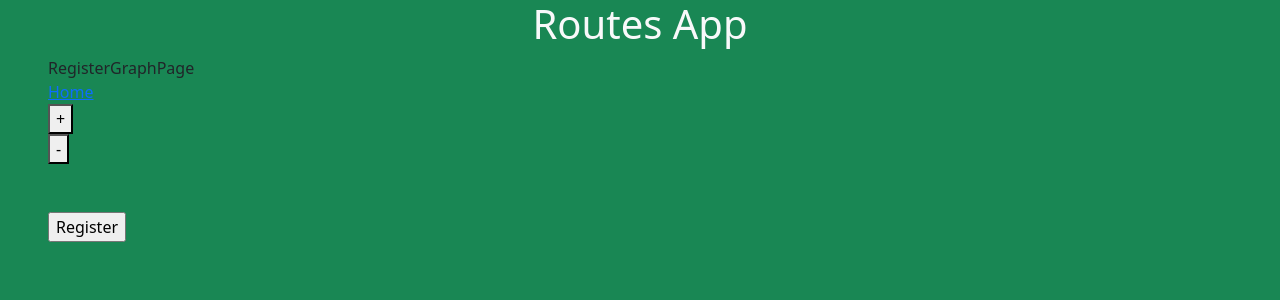
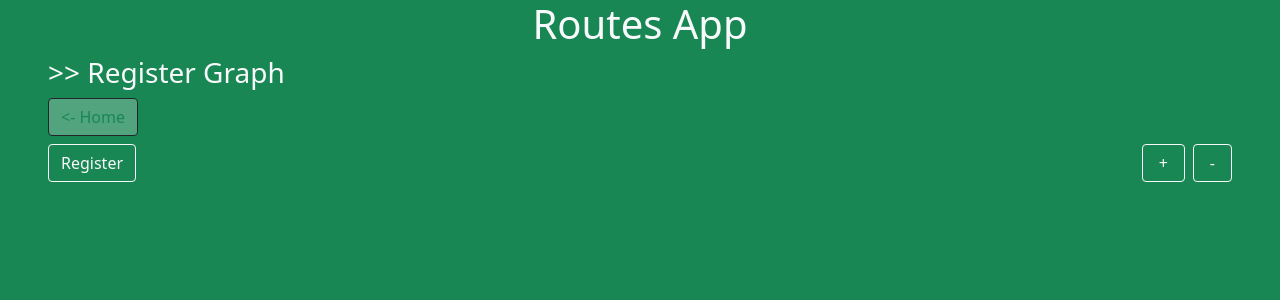
Before and after one commit to vitor-msp/routes-app, a React (Create React App) app: page /register-graph in a window 1280 px wide. Shown: the top 300 px of the page. Built offline with nearby package versions, Linux system fonts and the light colour scheme.

Commit message:
design register graph page

```diff
--- a/src/components/BtnsGraphOpts.tsx
+++ b/src/components/BtnsGraphOpts.tsx
@@ -17,9 +17,9 @@ export const BtnsGraphOpts = () => {
   };
 
   return (
-    <div>
-      <button onClick={getRoutes}>get routes</button>
-      <button onClick={getMinRoute}>get min route</button>
+    <div className="mx-3">
+      <button onClick={getRoutes} className="btn btn-outline-light mx-1">get routes</button>
+      <button onClick={getMinRoute} className="btn btn-outline-light mx-1">get min route</button>
     </div>
   );
 };
--- a/src/components/Edge.tsx
+++ b/src/components/Edge.tsx
@@ -30,9 +30,9 @@ export const Edge: React.FC<EdgeProps> = (props) => {
   }, [source, target, distance]);
 
   return (
-    <div style={{ border: "1px solid red" }}>
-      <div>
-        <label>Source:</label>
+    <div className="my-3 border rounded">
+      <div className="form-group row my-1">
+        <label className="col-1 text-end">Source:</label>
         <input
           type={"text"}
           size={1}
@@ -43,11 +43,12 @@ export const Edge: React.FC<EdgeProps> = (props) => {
           onChange={(event) => {
             setEdgeValues({ ...edgeValues, source: event.target.value });
           }}
+          className="form-control w-auto col-11"
         />
       </div>
 
-      <div>
-        <label>Target:</label>
+      <div className="form-group row my-1">
+        <label className="col-1 text-end">Target:</label>
         <input
           type={"text"}
           size={1}
@@ -58,11 +59,12 @@ export const Edge: React.FC<EdgeProps> = (props) => {
           onChange={(event) => {
             setEdgeValues({ ...edgeValues, target: event.target.value });
           }}
+          className="form-control w-auto col-11"
         />
       </div>
 
-      <div>
-        <label>Distance:</label>
+      <div className="form-group row my-1">
+        <label className="col-1 text-end">Distance:</label>
         <input
           type={"number"}
           min={1}
@@ -73,6 +75,7 @@ export const Edge: React.FC<EdgeProps> = (props) => {
           onChange={(event) => {
             setEdgeValues({ ...edgeValues, distance: +event.target.value });
           }}
+          className="form-control w-auto col-11"
         />
       </div>
     </div>
--- a/src/components/pages/RegisterGraphPage.tsx
+++ b/src/components/pages/RegisterGraphPage.tsx
@@ -43,20 +43,19 @@ export const RegisterGraphPage = () => {
 
   return (
     <div>
-      RegisterGraphPage
-      <br />
-      <NavLink to={"/"}>Home</NavLink>
-      <br />
-      <button onClick={createNewEdge}>+</button>
-      <br />
-      <button onClick={removeLastEdge}>-</button>
-      <br />
+      <h3 className="text-light">{">> Register Graph"}</h3>
+      <NavLink
+        to={"/"}
+        className="btn btn-outline-success text-center border border-dark rounded bg-light bg-opacity-25"
+      >
+        {"<- Home"}
+      </NavLink>
       <br />
       {showResult && graph.data?.id && (
-        <>
-          <input type="number" readOnly={true} value={graph.data?.id} />
+        <div className="d-flex my-3">
+          <input type="number" readOnly={true} value={graph.data?.id} className="form-control w-auto"/>
           <BtnsGraphOpts />
-        </>
+        </div>
       )}
       <form
         onSubmit={(e) => {
@@ -65,9 +64,30 @@ export const RegisterGraphPage = () => {
           registerGraph();
         }}
       >
-        <br />
-        <input type={"submit"} value={"Register"} />
-        <div>
+        <div className="my-2 d-flex justify-content-between">
+          <input
+            type={"submit"}
+            value={"Register"}
+            className="btn btn-outline-light"
+          />
+          <div>
+            <button
+              type="button"
+              onClick={createNewEdge}
+              className="btn btn-outline-light px-3 mx-2"
+            >
+              +
+            </button>
+            <button
+              type="button"
+              onClick={removeLastEdge}
+              className="btn btn-outline-light px-3 "
+            >
+              -
+            </button>
+          </div>
+        </div>
+        <div className="my-2">
           {edges.length !== 0 &&
             edges.map(({ source, target, distance, index }) => (
               <Edge
```
